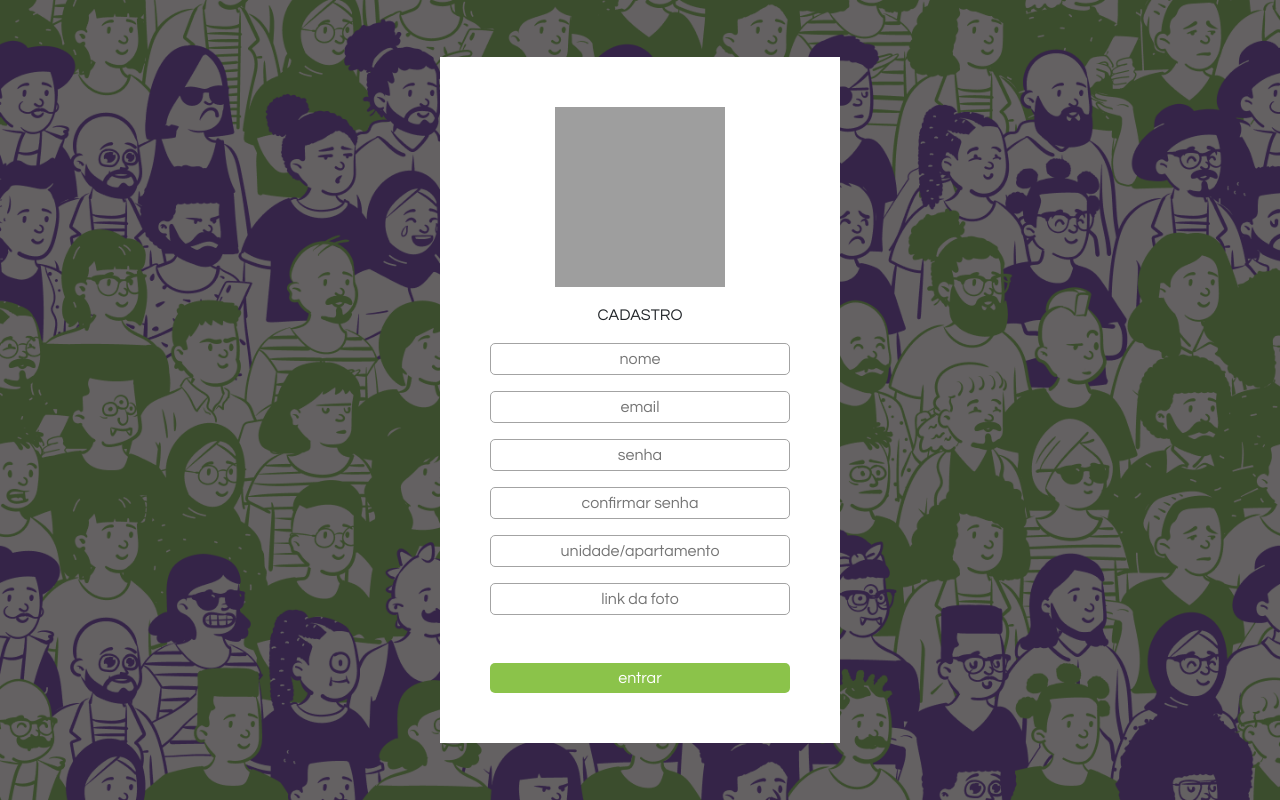
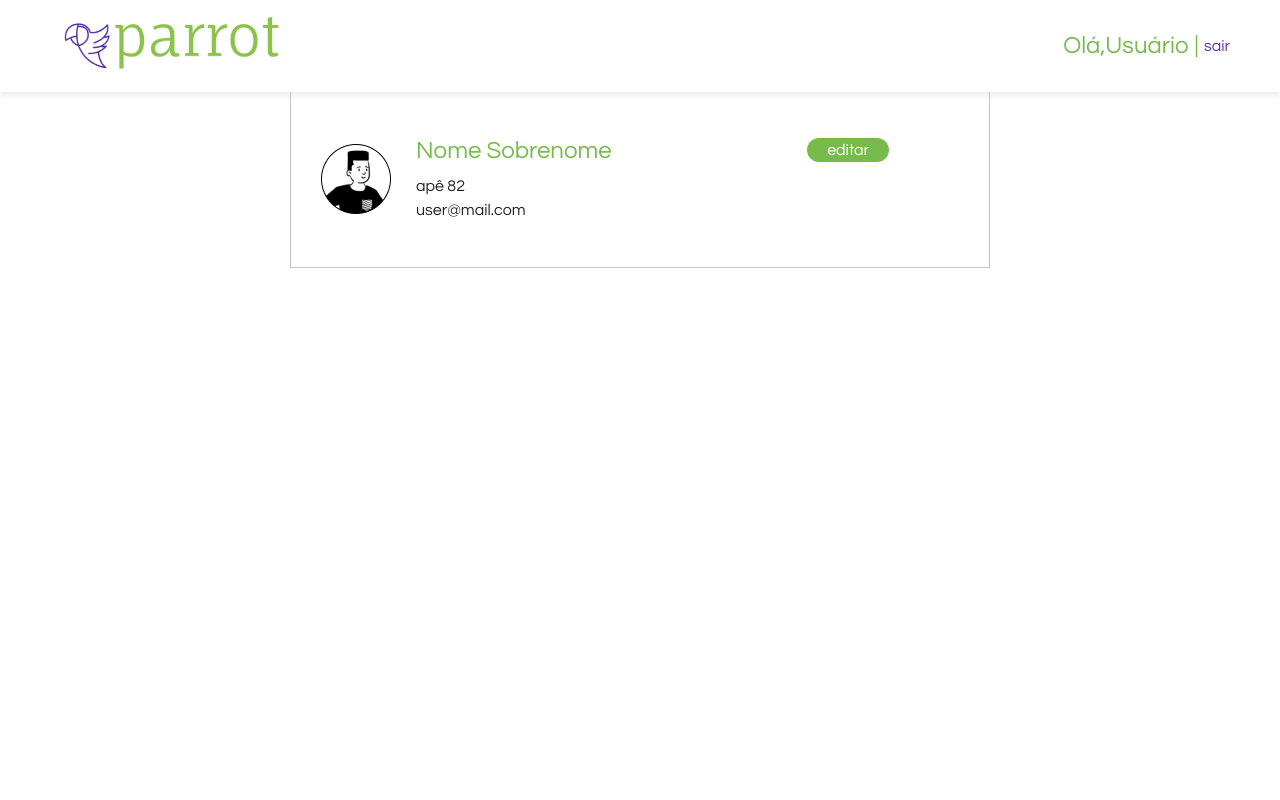
Before and after one commit to brunavabs/Parrot, a React (Vite) app in the folder FRONTEND/: page / in a window 1280 px wide. Built offline with nearby package versions, Linux system fonts and the light colour scheme; grey boxes are pictures that could not be loaded; the HTML template or start-up script is replaced by a standard one.

Commit message:
adicionando componante userinfo

```diff
--- a/FRONTEND/src/App.jsx
+++ b/FRONTEND/src/App.jsx
@@ -4,12 +4,14 @@ import './App.css'
 import Login from './Components/Login'
 import Cadastro from './Components/Cadastro'
 import Header from './Components/Header'
+import UserInfo from './Components/UserInfo'
 
 function App() {
 
   return (
     <div>
-      <Cadastro/>
+      <Header/>
+      <UserInfo/>
     </div>
   )
 }
--- /dev/null
+++ b/FRONTEND/src/Components/UserInfo/index.jsx
@@ -0,0 +1,27 @@
+import React from 'react';
+import fotoPerfil from '../../assets/imagens/Captura de Tela 2022-06-06 às 20.31 1.png'
+import * as S from './styled';
+import { Link } from 'react-router-dom';
+
+
+function UserInfo(){
+    return(
+        <S.Container>
+            <S.SubContainer>
+                <S.ImagePerfil src={fotoPerfil} alt="Foto do perfil"/>
+                <S.DadosPerfil>
+                    <S.DadosPerfilTitulo>Nome Sobrenome</S.DadosPerfilTitulo>
+                    <span>apê 82</span>
+                    <span>user@mail.com</span>
+                </S.DadosPerfil>
+            </S.SubContainer>
+            <S.SubContainerEditarBtn>
+                <S.EditarBtn>
+                    editar
+                </S.EditarBtn>
+            </S.SubContainerEditarBtn>
+        </S.Container>
+    )
+}
+
+export default UserInfo;
--- /dev/null
+++ b/FRONTEND/src/Components/UserInfo/styled.js
@@ -0,0 +1,54 @@
+import styled from 'styled-components'
+import { Link } from 'react-router-dom';
+import { Button } from 'react-bootstrap'
+
+
+export const Container = styled.div`
+  @import url('https://fonts.googleapis.com/css2?family=Questrial&display=swap');
+  font-family: 'Questrial', sans-serif;
+  display: flex;
+  align-items: center;
+  justify-content: space-between;
+  box-sizing: border-box;
+  border-width: 0px 1px 1px 1px;
+  border-style: solid;
+  border-color: #C5C5C5;
+  max-width: 700px;
+  margin: 0 auto;
+  padding: 45px 100px 45px 30px;
+`
+
+export const SubContainer = styled.div`
+display: flex;
+gap: 25px;
+align-items: center;
+`
+
+export const ImagePerfil = styled.img`
+width: 70px;
+height: 70px;
+`
+export const DadosPerfil = styled.div`
+display: flex;
+flex-direction: column;
+`
+
+export const DadosPerfilTitulo = styled.h3`
+font-size: 24px;
+color: #76BB4C;
+`
+
+export const SubContainerEditarBtn = styled.div`
+align-self: flex-start;
+`
+
+export const EditarBtn = styled(Button)`
+background: #76BB4C;
+border-radius: 30px;
+padding: 0 20px;
+border: none;
+transition: .3s;
+&:hover {
+    background-color: #4CAF50;
+  }
+`
```
